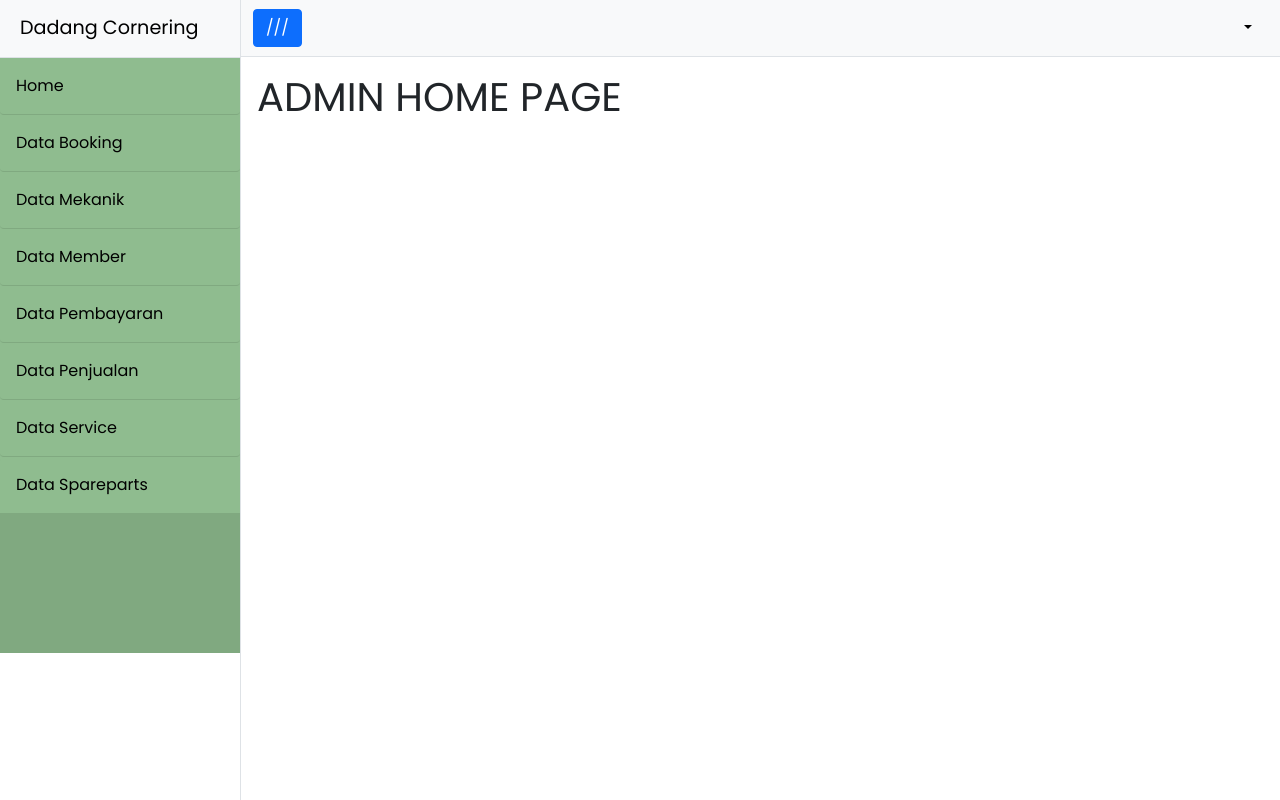
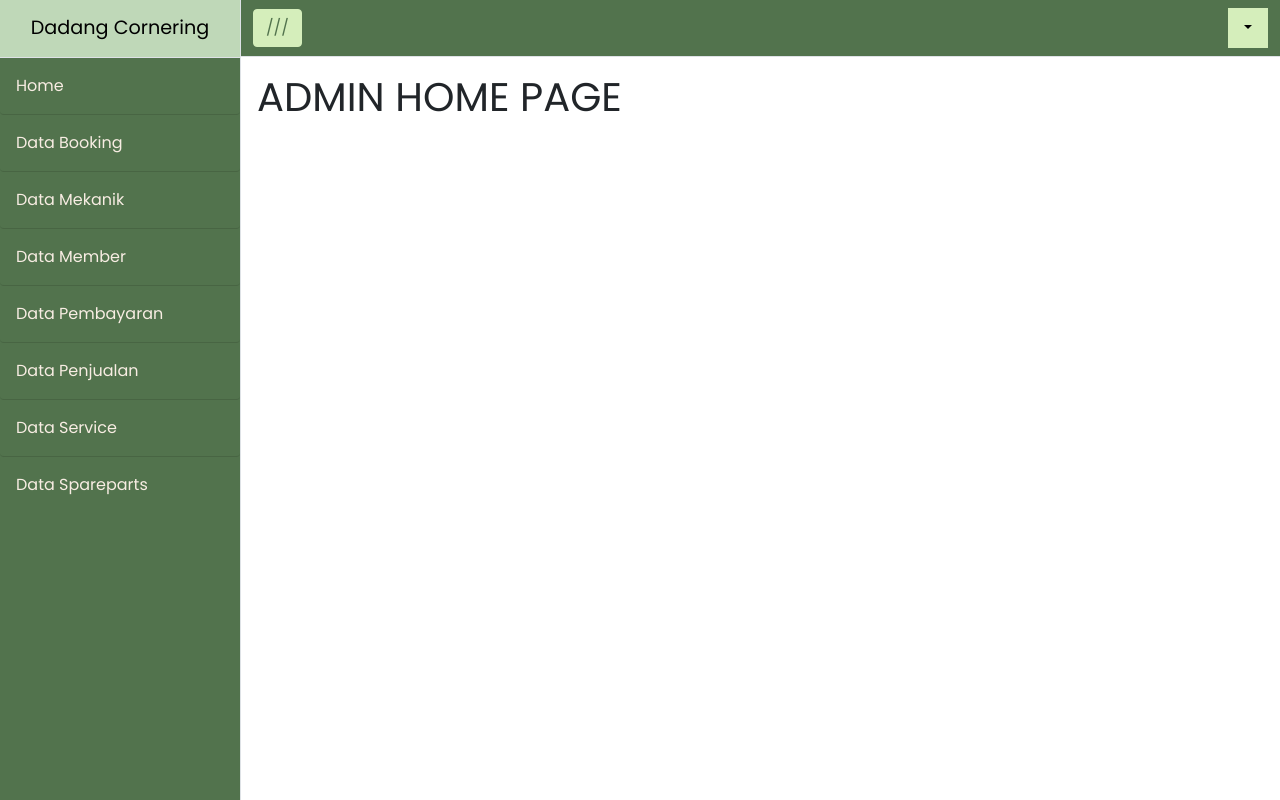
Before and after one commit to Dannyanm/tubes_apbo, a CodeIgniter 4 app: template app/Views/admin/pages/home.php in a window 1280 px wide. Run offline with PHP 8.4 and a stand-in for CodeIgniter, Linux system fonts and the light colour scheme; the template is opened without the code that fills it, so the values that code supplies are empty; some libraries are stand-ins or nearby versions.

Commit message:
update navbar and sidebar

```diff
--- a/app/Views/admin/layout/navbar.php
+++ b/app/Views/admin/layout/navbar.php
@@ -1,6 +1,6 @@
 <!-- sidebar -->
-<div class="border-end bg-white" id="sidebar-wrapper">
-    <div class="sidebar-heading border-bottom bg-light">
+<div class="border-end" id="sidebar-wrapper">
+        <div class="sidebar-heading border-bottom">
             <a href="<?= base_url('/');?>">Dadang Cornering</a>
 
         </div>
@@ -19,16 +19,16 @@
     <!-- page content wrapper -->
     <div id="page-content-wrapper">
         <!-- Top navigation / navbar / header -->
-        <nav class="navbar navbar-expand-lg navbar-light bg-light border-bottom">
+        <nav class="navbar navbar-expand-lg border-bottom">
             <div class="container-fluid">
-                <button class="btn btn-primary" id="sidebarToggle">///</button>
+                <button class="button-toggler button-toggler-primary" id="sidebarToggle">///</button>
 
                 <!-- <button class="navbar-toggler" type="button" data-bs-toggle="collapse" data-bs-target="#navbarSupportedContent" aria-controls="navbarSupportedContent" aria-expanded="false" aria-label="Toggle navigation">
                     <span class="collapse-toggler-icon"><?= $user_status; ?></span>
                 </button> -->
 
                 <div class="nav-item dropdown">
-                    <a class="nav-link dropdown-toggle" id="navbarDropdown" href="#" role="button" data-bs-toggle="dropdown" aria-haspopup="true" aria-expanded="false"><?= $user_status; ?></a>
+                    <a class="user-option dropdown-toggle" id="navbarDropdown" href="#" role="button" data-bs-toggle="dropdown" aria-haspopup="true" aria-expanded="false"><?= $user_status; ?></a>
                     <div class="dropdown-menu dropdown-menu-end pr-8" aria-labelledby="navbarDropdown">
                         <a class="dropdown-item" href="#!">Profil</a>
                         <a class="dropdown-item" href="#!">Logout</a>
--- a/app/Views/admin/layout/template.php
+++ b/app/Views/admin/layout/template.php
@@ -10,7 +10,7 @@
 
     <!-- offline bootstrap -->
     <link rel="stylesheet" href="../../bootstrap-5.1.3-dist/css/bootstrap.css">
-    <link rel="stylesheet" href="../../bootstrap-5.1.3-dist/css/sidebaradmin.css">
+    <link rel="stylesheet" href="../../bootstrap-5.1.3-dist/css/dadangcor.css">
     <link rel="preconnect" href="https://fonts.googleapis.com">
     <link rel="preconnect" href="https://fonts.gstatic.com" crossorigin>
     <link href="https://fonts.googleapis.com/css2?family=Poppins:wght@300;400&display=swap" rel="stylesheet">
--- a/app/Views/customer/layout/template.php
+++ b/app/Views/customer/layout/template.php
@@ -10,7 +10,7 @@
 
     <!-- offline bootstrap -->
     <link rel="stylesheet" href="../../bootstrap-5.1.3-dist/css/bootstrap.css">
-    <link rel="stylesheet" href="../../bootstrap-5.1.3-dist/css/sidebarcustomer.css">
+    <link rel="stylesheet" href="../../bootstrap-5.1.3-dist/css/dadangcor.css">
     <link rel="preconnect" href="https://fonts.googleapis.com">
     <link rel="preconnect" href="https://fonts.gstatic.com" crossorigin>
     <link href="https://fonts.googleapis.com/css2?family=Poppins:wght@300;400&display=swap" rel="stylesheet">
--- a/public/bootstrap-5.1.3-dist/css/dadangcor.css
+++ b/public/bootstrap-5.1.3-dist/css/dadangcor.css
@@ -15,19 +15,75 @@ a:active {
     color: black;
 }
 
+.navbar{
+    background-color: #52734D;
+    color: #F8EDE3;
+}
+
+.user-option {
+    display: block;
+    padding: 0.5rem 1rem;
+    background-color: #D5EEBB;
+    color: #D5EEBB;
+    text-decoration: none;
+    transition: color 0.15s ease-in-out, background-color 0.15s ease-in-out, border-color 0.15s ease-in-out;
+}
+
+.user-option:hover, .user-option:focus {
+    color: #D5EEBB;
+}
+
+.button-toggler {
+    display: inline-block;
+    font-weight: 400;
+    line-height: 1.5;
+    color: #212529;
+    text-align: center;
+    text-decoration: none;
+    vertical-align: middle;
+    cursor: pointer;
+    -webkit-user-select: none;
+    -moz-user-select: none;
+    user-select: none;
+    background-color: transparent;
+    border: 1px solid transparent;
+    padding: 0.375rem 0.75rem;
+    font-size: 1rem;
+    border-radius: 0.25rem;
+    transition: color 0.15s ease-in-out, background-color 0.15s ease-in-out, border-color 0.15s ease-in-out, box-shadow 0.15s ease-in-out;
+}
+
+.button-toggler-primary {
+    color: #52734D;
+    background-color: #D5EEBB;
+    border-color: #D5EEBB;
+}
+
 #sidebar-wrapper {
     min-height: 100vh;
     margin-left: -15rem;
     transition: margin 0.25s ease-out;
+    background-color: #52734D;
+
 }
 
 #sidebar-wrapper .sidebar-heading {
     padding: 0.875rem 1.25rem;
     font-size: 1.2rem;
+    background-color: #BFD8B8;
+    text-align: center;
 }
 
 #sidebar-wrapper .list-group {
     width: 15rem;
+    transition: .4s;
+    background-color: #52734D;
+    color: #F8EDE3;
+}
+
+#sidebar-wrapper .list-group:hover {
+    background-color: #F8EDE3;
+    color: #52734D;
 }
 
 #page-content-wrapper {
```
Also changed, not shown: app/Views/customer/layout/navbar.php (+5 -5 lines), 1 other file. Lines whose indentation alone changed are shown as unchanged.
